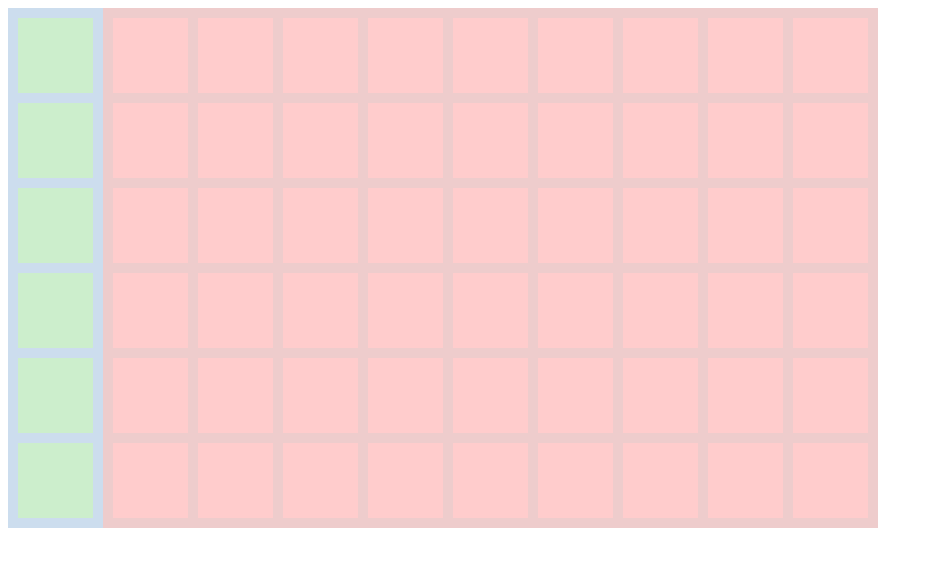
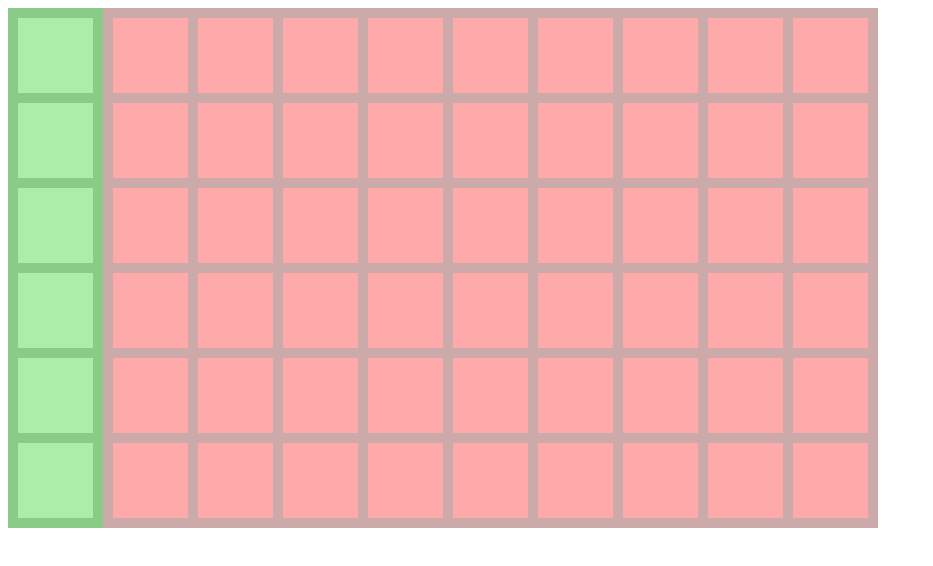
Before and after one commit to Majiir/Prototype, a plain HTML site: page index.html in a window 1280 px wide. Shown: the whole page, without its empty margins (0-933 px from the left). Drawn offline with nearby package versions, Linux system fonts and the light colour scheme.

Commit message:
Higher-contrast colors

```diff
--- a/index.html
+++ b/index.html
@@ -19,14 +19,14 @@
 				float: left;
 				height: 520px;
 				width: 95px;
-				background-color: #cde;
+				background-color: #8c8;
 			}
 
 			#board {
 				float: left;
 				height: 520px;
 				width: 775px;
-				background-color: #ecc;
+				background-color: #caa;
 			}
 
 			.grid .row {
@@ -46,11 +46,11 @@
 			}
 
 			.pipe {
-				background-color: #cec;
+				background-color: #aea;
 			}
 
 			.slot {
-				background-color: #fcc;
+				background-color: #faa;
 			}
 
 			.slot.filled {
```
